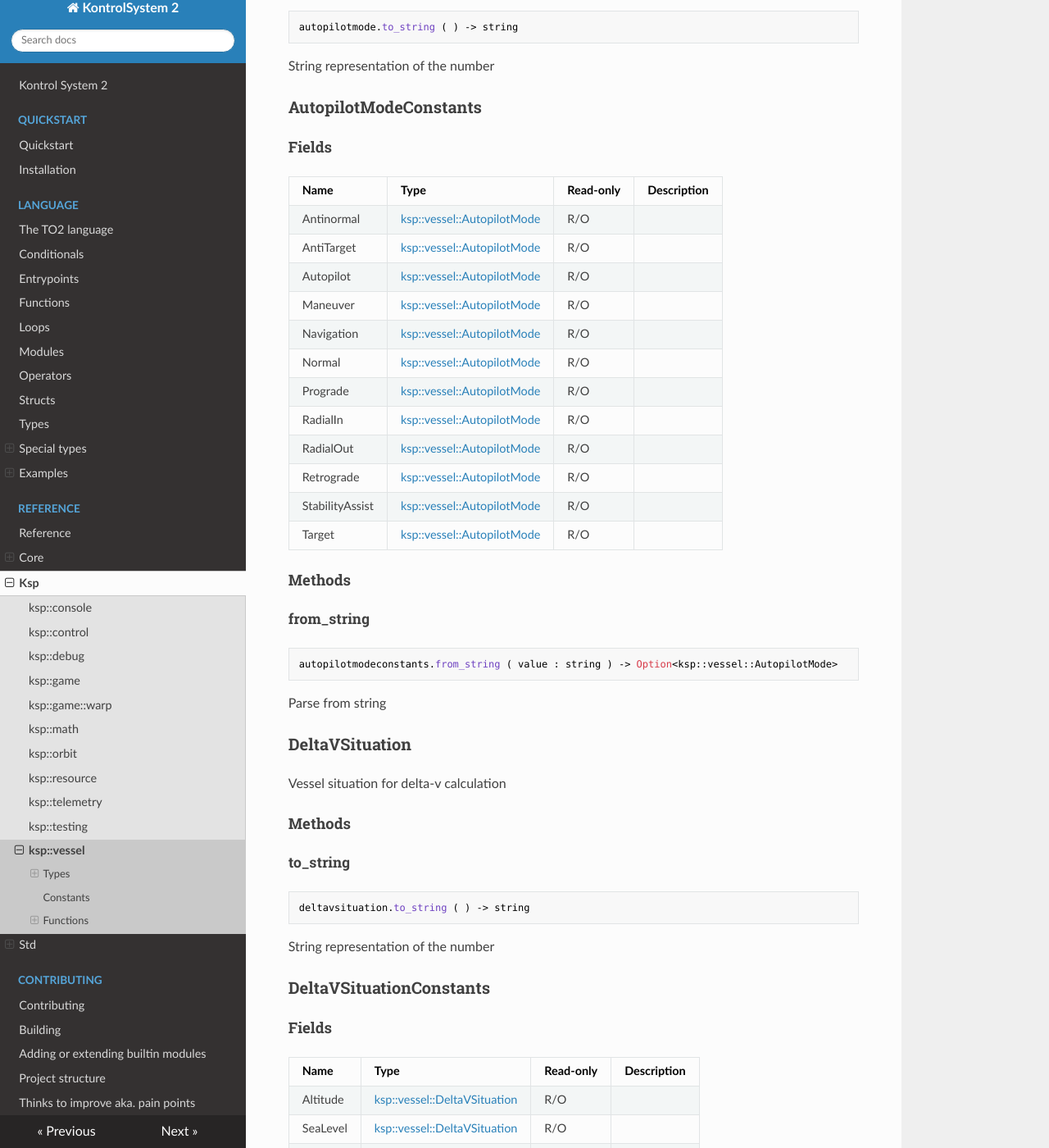
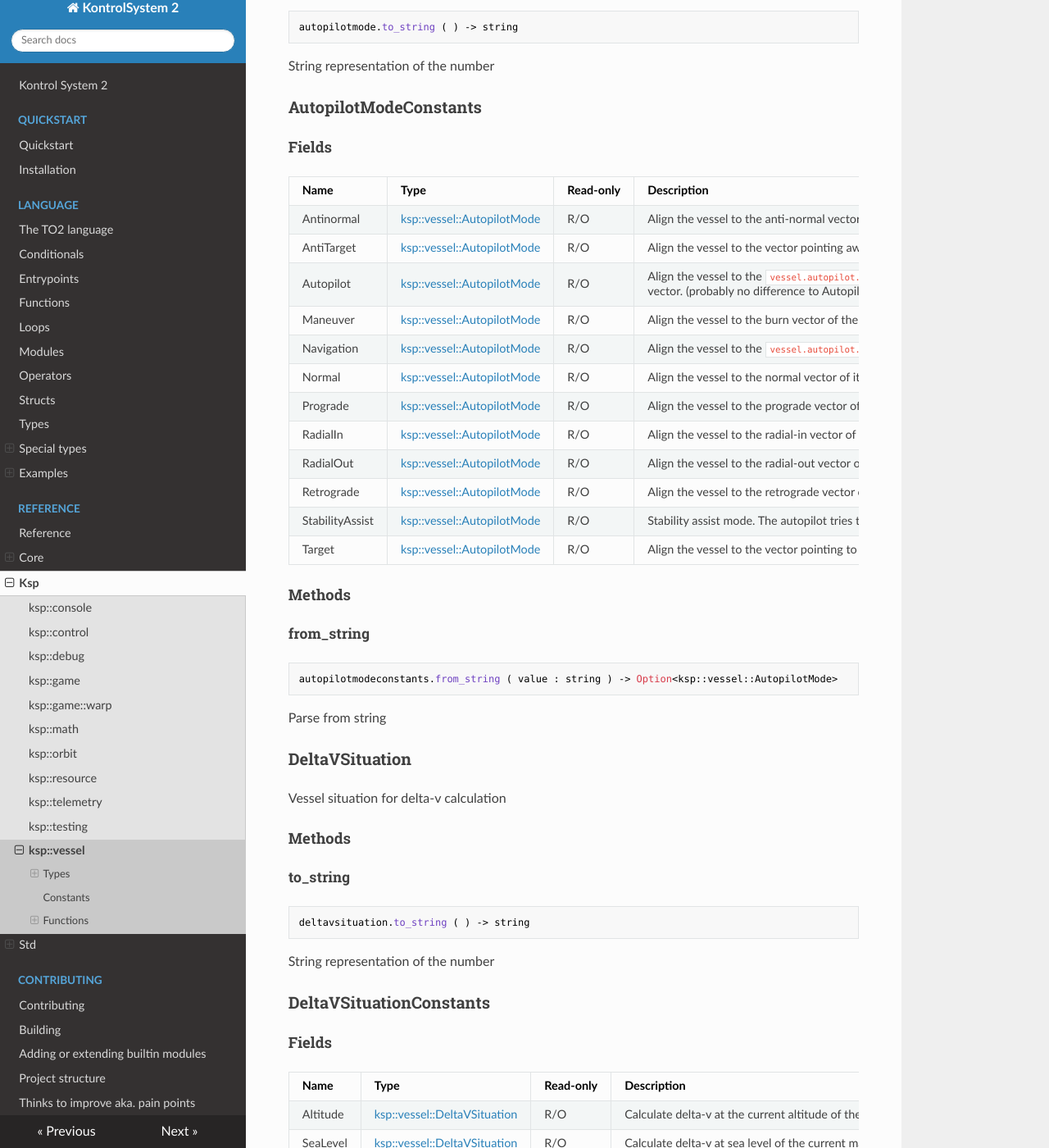
Before and after one commit to untoldwind/KontrolSystem2, an MkDocs documentation site: the page built from docs/reference/ksp/vessel.md, in a window 1280 px wide and 1400 px high, scrolled down 1600 px. Shown: the whole window at 82% size. Built offline with MkDocs 1.6.1, drawn with Linux system fonts in a browser that asks for light colours; nearby versions of some CDN libraries; some of the changed text lies outside the part shown.

Commit message:
Improve documentation of enum values (addresses #71)

```diff
--- a/docs/reference/ksp/vessel.md
+++ b/docs/reference/ksp/vessel.md
@@ -70,18 +70,18 @@ String representation of the number
 
 Name | Type | Read-only | Description
 --- | --- | --- | ---
-Antinormal | [ksp::vessel::AutopilotMode](/reference/ksp/vessel.md#autopilotmode) | R/O |
-AntiTarget | [ksp::vessel::AutopilotMode](/reference/ksp/vessel.md#autopilotmode) | R/O |
-Autopilot | [ksp::vessel::AutopilotMode](/reference/ksp/vessel.md#autopilotmode) | R/O |
-Maneuver | [ksp::vessel::AutopilotMode](/reference/ksp/vessel.md#autopilotmode) | R/O |
-Navigation | [ksp::vessel::AutopilotMode](/reference/ksp/vessel.md#autopilotmode) | R/O |
-Normal | [ksp::vessel::AutopilotMode](/reference/ksp/vessel.md#autopilotmode) | R/O |
-Prograde | [ksp::vessel::AutopilotMode](/reference/ksp/vessel.md#autopilotmode) | R/O |
-RadialIn | [ksp::vessel::AutopilotMode](/reference/ksp/vessel.md#autopilotmode) | R/O |
-RadialOut | [ksp::vessel::AutopilotMode](/reference/ksp/vessel.md#autopilotmode) | R/O |
-Retrograde | [ksp::vessel::AutopilotMode](/reference/ksp/vessel.md#autopilotmode) | R/O |
-StabilityAssist | [ksp::vessel::AutopilotMode](/reference/ksp/vessel.md#autopilotmode) | R/O |
-Target | [ksp::vessel::AutopilotMode](/reference/ksp/vessel.md#autopilotmode) | R/O |
+Antinormal | [ksp::vessel::AutopilotMode](/reference/ksp/vessel.md#autopilotmode) | R/O | Align the vessel to the anti-normal vector of its orbit.
+AntiTarget | [ksp::vessel::AutopilotMode](/reference/ksp/vessel.md#autopilotmode) | R/O | Align the vessel to the vector pointing away from its target (if a target is set).
+Autopilot | [ksp::vessel::AutopilotMode](/reference/ksp/vessel.md#autopilotmode) | R/O | Align the vessel to the `vessel.autopilot.target_orientation` vector. (probably no difference to AutopilotMode.Navigation)
+Maneuver | [ksp::vessel::AutopilotMode](/reference/ksp/vessel.md#autopilotmode) | R/O | Align the vessel to the burn vector of the next maneuver node (if a maneuver node exists).
+Navigation | [ksp::vessel::AutopilotMode](/reference/ksp/vessel.md#autopilotmode) | R/O | Align the vessel to the `vessel.autopilot.target_orientation` vector.
+Normal | [ksp::vessel::AutopilotMode](/reference/ksp/vessel.md#autopilotmode) | R/O | Align the vessel to the normal vector of its orbit.
+Prograde | [ksp::vessel::AutopilotMode](/reference/ksp/vessel.md#autopilotmode) | R/O | Align the vessel to the prograde vector of its orbit.
+RadialIn | [ksp::vessel::AutopilotMode](/reference/ksp/vessel.md#autopilotmode) | R/O | Align the vessel to the radial-in vector of its orbit.
+RadialOut | [ksp::vessel::AutopilotMode](/reference/ksp/vessel.md#autopilotmode) | R/O | Align the vessel to the radial-out vector of its orbit.
+Retrograde | [ksp::vessel::AutopilotMode](/reference/ksp/vessel.md#autopilotmode) | R/O | Align the vessel to the retrograde vector of its orbit.
+StabilityAssist | [ksp::vessel::AutopilotMode](/reference/ksp/vessel.md#autopilotmode) | R/O | Stability assist mode. The autopilot tries to stop the rotation of the vessel.
+Target | [ksp::vessel::AutopilotMode](/reference/ksp/vessel.md#autopilotmode) | R/O | Align the vessel to the vector pointing to its target (if a target is set).
 
 #### Methods
 
@@ -115,9 +115,9 @@ String representation of the number
 
 Name | Type | Read-only | Description
 --- | --- | --- | ---
-Altitude | [ksp::vessel::DeltaVSituation](/reference/ksp/vessel.md#deltavsituation) | R/O |
-SeaLevel | [ksp::vessel::DeltaVSituation](/reference/ksp/vessel.md#deltavsituation) | R/O |
-Vaccum | [ksp::vessel::DeltaVSituation](/reference/ksp/vessel.md#deltavsituation) | R/O |
+Altitude | [ksp::vessel::DeltaVSituation](/reference/ksp/vessel.md#deltavsituation) | R/O | Calculate delta-v at the current altitude of the vessel.
+SeaLevel | [ksp::vessel::DeltaVSituation](/reference/ksp/vessel.md#deltavsituation) | R/O | Calculate delta-v at sea level of the current main body.
+Vaccum | [ksp::vessel::DeltaVSituation](/reference/ksp/vessel.md#deltavsituation) | R/O | Calculate delta-v in vaccum.
 
 #### Methods
 
@@ -209,17 +209,17 @@ Name | Type | Read-only | Description
 --- | --- | --- | ---
 Antimatter | [ksp::vessel::EngineType](/reference/ksp/vessel.md#enginetype) | R/O |
 Electric | [ksp::vessel::EngineType](/reference/ksp/vessel.md#enginetype) | R/O |
-Generic | [ksp::vessel::EngineType](/reference/ksp/vessel.md#enginetype) | R/O |
+Generic | [ksp::vessel::EngineType](/reference/ksp/vessel.md#enginetype) | R/O | Generic engine type (not specified)
 Helium3 | [ksp::vessel::EngineType](/reference/ksp/vessel.md#enginetype) | R/O |
 MetallicHydrogen | [ksp::vessel::EngineType](/reference/ksp/vessel.md#enginetype) | R/O |
-Methalox | [ksp::vessel::EngineType](/reference/ksp/vessel.md#enginetype) | R/O |
-MonoProp | [ksp::vessel::EngineType](/reference/ksp/vessel.md#enginetype) | R/O |
-Nuclear | [ksp::vessel::EngineType](/reference/ksp/vessel.md#enginetype) | R/O |
+Methalox | [ksp::vessel::EngineType](/reference/ksp/vessel.md#enginetype) | R/O | Methan-oxigene rocket engine
+MonoProp | [ksp::vessel::EngineType](/reference/ksp/vessel.md#enginetype) | R/O | Mono-propellant engine
+Nuclear | [ksp::vessel::EngineType](/reference/ksp/vessel.md#enginetype) | R/O | Nuclear engine
 NuclearSaltwater | [ksp::vessel::EngineType](/reference/ksp/vessel.md#enginetype) | R/O |
 Piston | [ksp::vessel::EngineType](/reference/ksp/vessel.md#enginetype) | R/O |
 ScramJet | [ksp::vessel::EngineType](/reference/ksp/vessel.md#enginetype) | R/O |
-SolidBooster | [ksp::vessel::EngineType](/reference/ksp/vessel.md#enginetype) | R/O |
-Turbine | [ksp::vessel::EngineType](/reference/ksp/vessel.md#enginetype) | R/O |
+SolidBooster | [ksp::vessel::EngineType](/reference/ksp/vessel.md#enginetype) | R/O | Engine is a solid fuel booster
+Turbine | [ksp::vessel::EngineType](/reference/ksp/vessel.md#enginetype) | R/O | Turbine engine
 
 #### Methods
 
@@ -1058,14 +1058,14 @@ String representation of the number
 
 Name | Type | Read-only | Description
 --- | --- | --- | ---
-Escaping | [ksp::vessel::VesselSituation](/reference/ksp/vessel.md#vesselsituation) | R/O |
-Flying | [ksp::vessel::VesselSituation](/reference/ksp/vessel.md#vesselsituation) | R/O |
-Landed | [ksp::vessel::VesselSituation](/reference/ksp/vessel.md#vesselsituation) | R/O |
-Orbiting | [ksp::vessel::VesselSituation](/reference/ksp/vessel.md#vesselsituation) | R/O |
-PreLaunch | [ksp::vessel::VesselSituation](/reference/ksp/vessel.md#vesselsituation) | R/O |
-Splashed | [ksp::vessel::VesselSituation](/reference/ksp/vessel.md#vesselsituation) | R/O |
-SubOrbital | [ksp::vessel::VesselSituation](/reference/ksp/vessel.md#vesselsituation) | R/O |
-Unknown | [ksp::vessel::VesselSituation](/reference/ksp/vessel.md#vesselsituation) | R/O |
+Escaping | [ksp::vessel::VesselSituation](/reference/ksp/vessel.md#vesselsituation) | R/O | Vessel is on an escape trajectory.
+Flying | [ksp::vessel::VesselSituation](/reference/ksp/vessel.md#vesselsituation) | R/O | Vessel is flying.
+Landed | [ksp::vessel::VesselSituation](/reference/ksp/vessel.md#vesselsituation) | R/O | Vessel has landed.
+Orbiting | [ksp::vessel::VesselSituation](/reference/ksp/vessel.md#vesselsituation) | R/O | Vessel is orbiting its main body.
+PreLaunch | [ksp::vessel::VesselSituation](/reference/ksp/vessel.md#vesselsituation) | R/O | Vessel is in pre-launch situation.
+Splashed | [ksp::vessel::VesselSituation](/reference/ksp/vessel.md#vesselsituation) | R/O | Vessel has splashed in water.
+SubOrbital | [ksp::vessel::VesselSituation](/reference/ksp/vessel.md#vesselsituation) | R/O | Vessel is on a sub-orbital trajectory.
+Unknown | [ksp::vessel::VesselSituation](/reference/ksp/vessel.md#vesselsituation) | R/O | Vessel situation is unknown.
 
 #### Methods
 
@@ -1081,14 +1081,14 @@ Parse from string
 
 Name | Type | Description
 --- | --- | ---
-AutopilotMode | ksp::vessel::AutopilotModeConstants |
-DeltaVSituation | ksp::vessel::DeltaVSituationConstants |
-EngineType | ksp::vessel::EngineTypeConstants |
-ParachuteDeployMode | ksp::vessel::ParachuteDeployModeConstants |
-ParachuteDeployState | ksp::vessel::ParachuteDeployStateConstants |
-ParachuteSafeStates | ksp::vessel::ParachuteSafeStatesConstants |
-VesselControlState | ksp::vessel::VesselControlStateConstants |
-VesselSituation | ksp::vessel::VesselSituationConstants |
+AutopilotMode | ksp::vessel::AutopilotModeConstants | Vessel autopilot (SAS) mode
+DeltaVSituation | ksp::vessel::DeltaVSituationConstants | Vessel situation for delta-v calculation
+EngineType | ksp::vessel::EngineTypeConstants | Engine types
+ParachuteDeployMode | ksp::vessel::ParachuteDeployModeConstants | Parachute deploy mode
+ParachuteDeployState | ksp::vessel::ParachuteDeployStateConstants | Parachute deploy state
+ParachuteSafeStates | ksp::vessel::ParachuteSafeStatesConstants | Parachute safe states
+VesselControlState | ksp::vessel::VesselControlStateConstants | Vessel control state
+VesselSituation | ksp::vessel::VesselSituationConstants | Vessel situation
 
 
 ## Functions
```
Also changed, not shown: docs/reference/ksp/resource.md (+3 -3 lines), 5 other files.
